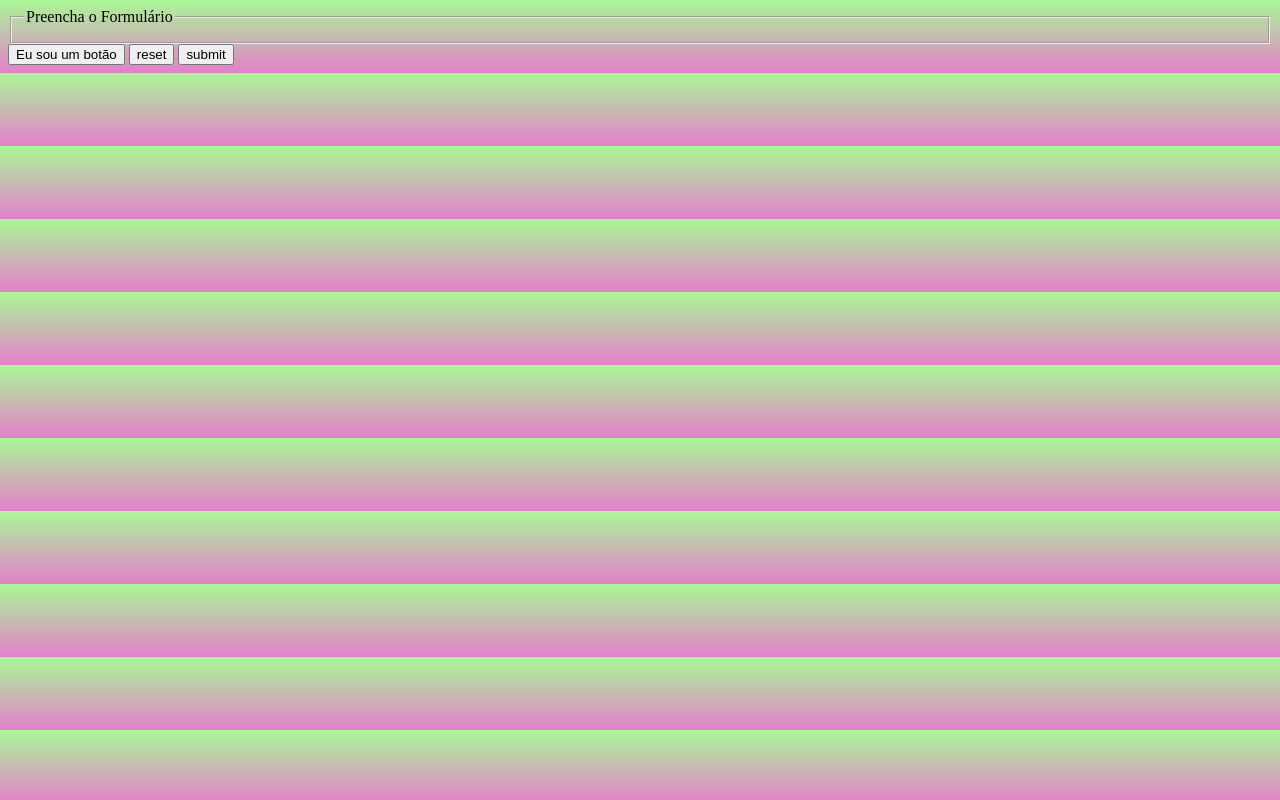
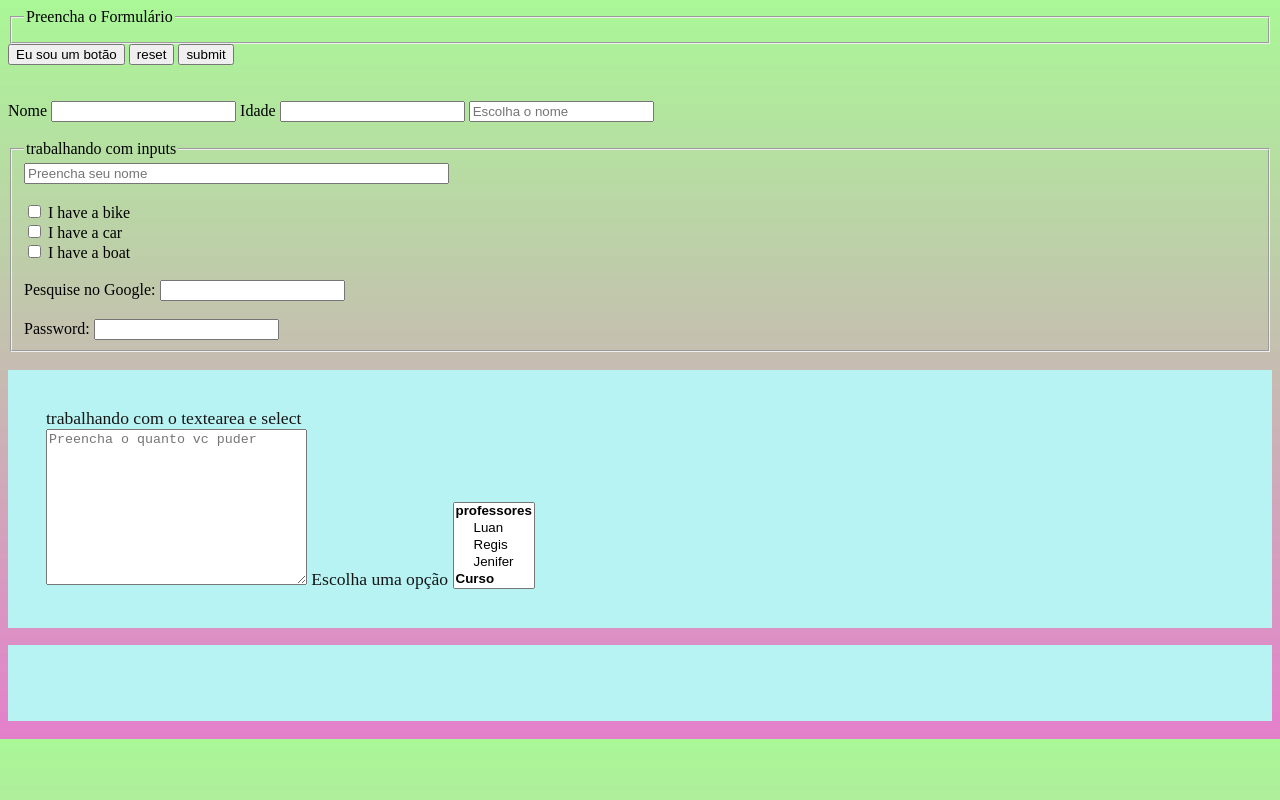
Before and after one commit to DioneiLamb/BeAcademy-FromZeroToHero-HTML-CSS, a plain HTML site: page formulario.html in a window 1280 px wide. Drawn offline with Linux system fonts and the light colour scheme.

Commit message:
Atualizando a págian de formuários com botões e inputs

```diff
--- a/assets/style.css
+++ b/assets/style.css
@@ -1,4 +1,5 @@
-
+/* ------------ Sobre medidas
+quando usar rem ele é relativo ao tamnho do root pra calcular vc pode pegar o valor que vc quer  em px e dividir pelo tamnho da rem. Ex: 32px (que eu quero) / 15px (tamanho rrot meu pc) = 2,13rem */
 
 @import url('https://fonts.googleapis.com/css2?family=Roboto:wght@100&display=swap');
 
@@ -17,6 +18,7 @@ h1 h2 h3 {
 }
 
 p {
+    font-size: 1.1rem; /* alterado o tamanho da fonte pra maior*/
     color: rgb(22, 21, 21);
     background: #b7f3f3;
     padding: 3%;
--- a/formulario.html
+++ b/formulario.html
@@ -23,11 +23,29 @@
         <button type="button" name="" class="" id="" onclick="alert('VC me apertou! Que legal!!')">Eu sou um botão</button>
         <button type="reset">reset</button>
         <button type="submit">submit</button>
+        <br><br><br>
+        <!--------- sobre labels ------------>
+        <!-- associar e identificar um ou mais tag de entrada de dados / ajuda bastante na acessibilidade / Atributos são usados pra fazer conexão com outros tipos de elemento do formlário -->
+        <label>
+            Nome
+            <input type="text" id="nome">
+        </label> <!--forma mais usada-->
+        <label for="age">Idade</label>
+        <input type="number" name="" id="age"> <!--fazendo conexão com o lebal acima-->
 
-        <!--
-        tipos de input
+        <!-------------- sobre datalist ------------>
+        <!-- datalist são sugestões para algum elemento input / usuário poderá selecionar um dos valores / NÃO SÃO TODOS OS NAVEGADORES QUE ACEITAM-->
+        <datalist id="prof-list">
+            <option>Dionei</option>
+            <option>Rogério</option>
+            <option>Lamb</option>
+        </datalist>
+        <input type="text" list="prof-list" placeholder="Escolha o nome">
+        <br></br>
 
-        <input type="button">
+        <fieldset>
+            <legend> trabalhando com inputs </legend>
+                <!-- <input type="button">
                 <input type="checkbox">
                 <input type="color">
                 <input type="date">
@@ -49,6 +67,56 @@
                 <input type="time">
                 <input type="url">
                 <input type="week"> -->
+
+                <input
+                type="text"
+                placeholder="Preencha seu nome"
+                size="50%"
+                title="input tipo text"
+                minlength="8"
+                maxlength="16"
+                >
+                <br><br>
+
+                <input type="checkbox">
+                <label> I have a bike</label><br>
+                <input type="checkbox">
+                <label> I have a car</label><br>
+                <input type="checkbox">
+                <label> I have a boat</label>
+                <br><br>
+                <form>
+                    <label for="gsearch">Pesquise no Google:</label>
+                    <input type="search" id="gsearch" name="gsearch">
                   </form>
+
+                <br></br>
+                <label for="pwd">Password:</label>
+                <input type="password" id="pwd" name="pwd"
+                pattern=".{8,}"
+                title="Mínimo 8 characteres">
+        </fieldset>
+    </form>
+
+    <!------------ trabalhando com o texte area---------------->
+    <p>trabalhando com o textearea e select<br>
+    <textarea name="" id="" cols="30" rows="10" placeholder="Preencha o quanto vc puder"></textarea>
+
+
+    <!------------ trabalhando com o select---------------->
+    <label>Escolha uma opção</label>
+        <select name="nome" multiple size="5">
+            <optgroup label="professores">
+                <option value="Luan">Luan</option>
+                <option value="Regis">Regis</option>
+                <option value="Jenifefr">Jenifer</option>
+            </optgroup>
+            <optgroup label="Curso">
+                <option value="">Front-end</option>
+                <option value="">Design</option>
+                <option value="">DevOps</option>
+            </optgroup>
+        </select>
+    <p>
 </body>
 </html>
```
Also changed, not shown: entendendoCss.html (+1 -3 lines), index.html (+1 -7 lines). Lines whose indentation alone changed are shown as unchanged.
